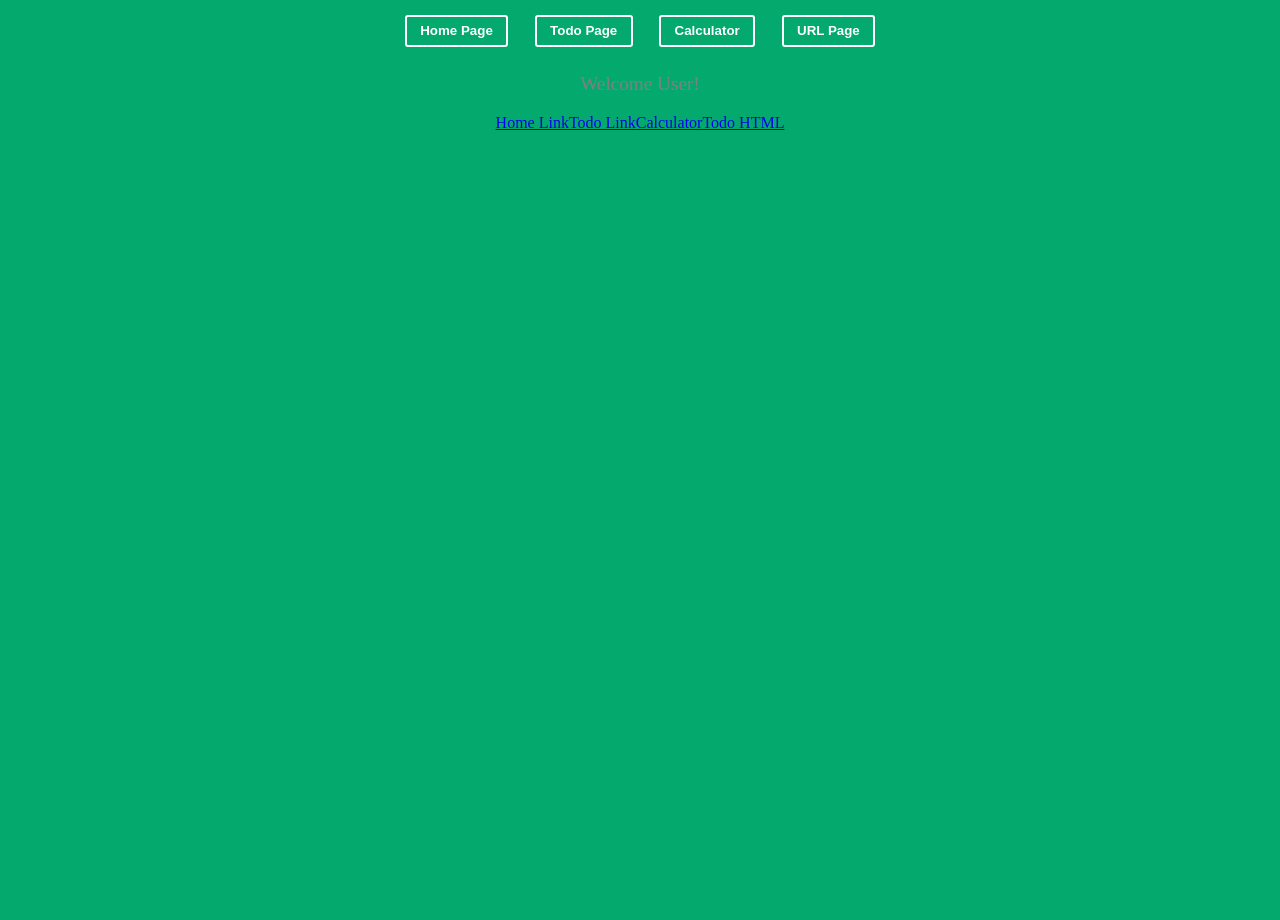
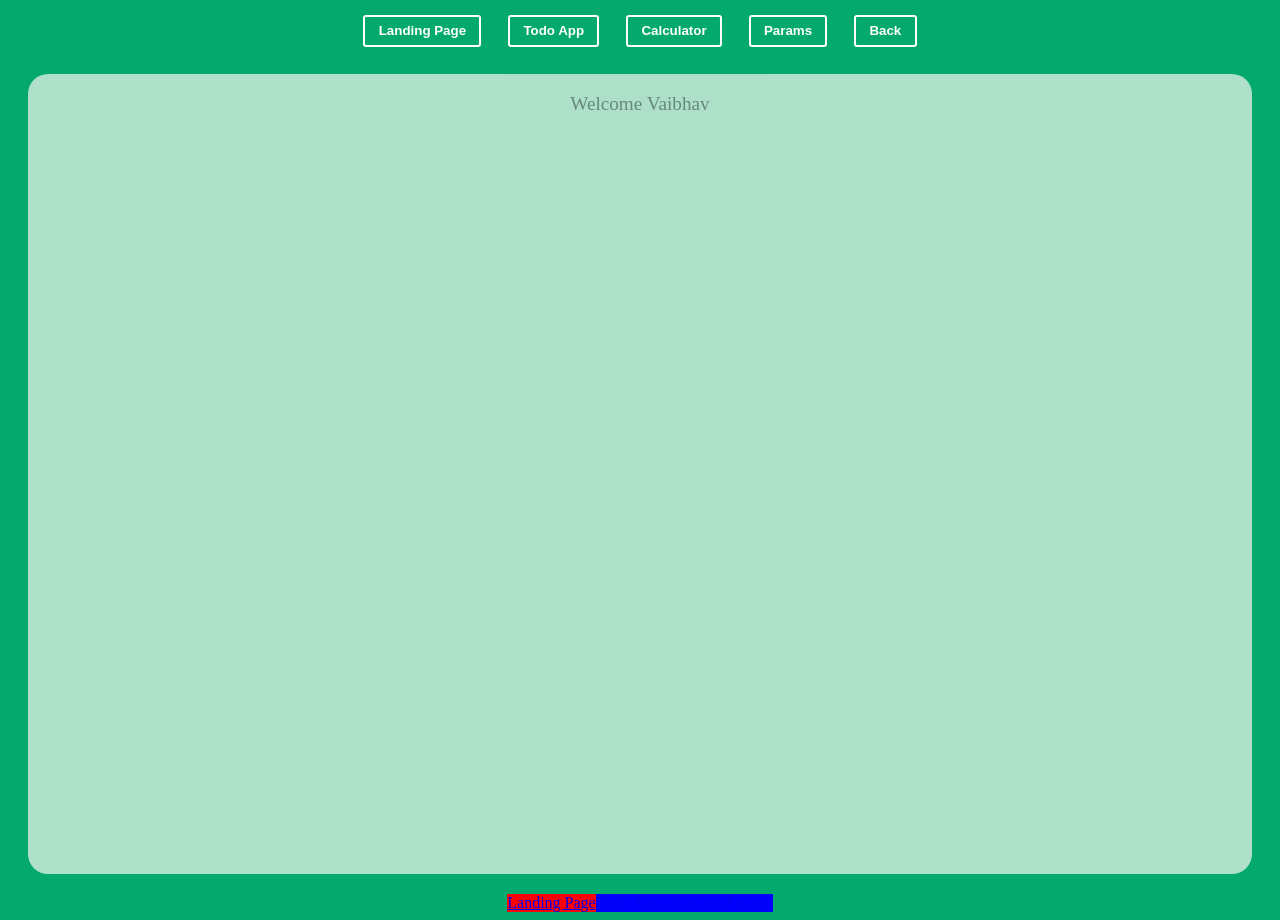
Before and after one commit to techiAbhil/todo-app, a React (Vite) app: page / in a window 1280 px wide. Before the commit the page ends 800 px from the top, so only its background shows below. Built offline with nearby package versions, Linux system fonts and the light colour scheme.

Commit message:
Feat: routing implemented

```diff
--- a/src/App.jsx
+++ b/src/App.jsx
@@ -1,24 +1,28 @@
+import React from 'react';
 import { BrowserRouter, Route, Routes } from 'react-router-dom';
 import Layout from './components/layout/layout';
-import LandigPage from './pages/Landing-page/landing.page';
-import Calculator from './pages/calculator-page/calculator.page';
-import TodoPage from './pages/todo-page/todo.page';
-import UrlPage from './pages/url-page/url.page';
-
+import Calculator from './pages/calculator/calcuator.page';
+import LandingPage from './pages/landing/langing.page';
+import Pramas from './pages/params/params';
+import TodoPage from './pages/todo/todo.page';
 const App = () => {
 	return (
-		<>
 		<BrowserRouter>
 			<Routes>
 				<Route path="/" Component={Layout}>
-						<Route path="/" element={<LandigPage name="abhilash" />} />
+					<Route path="/" Component={LandingPage} />
 					<Route path="/todo" Component={TodoPage} />
-						<Route path="/calculator" Component={Calculator} />
-						<Route path="/urlpage/:id?/:name?" Component={UrlPage} />
+					<Route
+						path="/calculator"
+						element={<Calculator params="this is a sample test" />}
+					/>
+					<Route
+						path="/params/:name/:age/:company/:gender?"
+						Component={Pramas}
+					/>
 				</Route>
 			</Routes>
 		</BrowserRouter>
-		</>
 	);
 };
 
--- a/src/components/layout/layout.jsx
+++ b/src/components/layout/layout.jsx
@@ -1,34 +1,68 @@
-import { Link, Outlet, useNavigate } from 'react-router-dom';
+import React from 'react';
+import { NavLink, Outlet, useNavigate } from 'react-router-dom';
 import { FlexCard, StyledButton } from '../../App.style';
 
 const Layout = () => {
-	const navigatation = useNavigate();
-
+	const navigate = useNavigate();
 	return (
-		<>
+		<div>
 			<FlexCard>
-				<StyledButton onClick={() => navigatation('/')}>Home Page</StyledButton>
-				<StyledButton onClick={() => navigatation('/todo')}>
-					Todo Page
-				</StyledButton>
-				<StyledButton onClick={() => navigatation('/calculator')}>
+				<StyledButton onClick={() => navigate('/')}>Landing Page</StyledButton>
+				<StyledButton onClick={() => navigate('/todo')}>Todo App</StyledButton>
+				<StyledButton onClick={() => navigate('/calculator')}>
 					Calculator
 				</StyledButton>
 				<StyledButton
-					onClick={() => navigatation('/urlpage/1/abhilash?country=indian')}
+					onClick={() =>
+						navigate('/params/steve/99/avengers?q1=vaibhav&q2=32', {
+							state: {
+								password: 'Test@123',
+								villan: 'Thanos',
+							},
+						})
+					}
 				>
-					URL Page
+					Params
 				</StyledButton>
+				<StyledButton onClick={() => navigate(-1)}>Back</StyledButton>
 			</FlexCard>
 			<Outlet />
 
 			<FlexCard>
-				<Link to={'/'}> Home Link </Link>
-				<Link to="/todo"> Todo Link</Link>
-				<Link to="/calculator"> Calculator </Link>
-				<a href="/todo">Todo HTML</a>
+				<NavLink
+					style={({ isActive }) =>
+						isActive ? { background: 'red' } : { background: 'blue' }
+					}
+					to="/"
+				>
+					Landing Page
+				</NavLink>
+				<NavLink
+					style={({ isActive }) =>
+						isActive ? { background: 'red' } : { background: 'blue' }
+					}
+					to="/todo"
+				>
+					Todo App
+				</NavLink>
+				<NavLink
+					style={({ isActive }) =>
+						isActive ? { background: 'red' } : { background: 'blue' }
+					}
+					to="/calculator"
+				>
+					Calculator
+				</NavLink>
+				<NavLink
+					style={({ isActive }) =>
+						isActive ? { background: 'red' } : { background: 'blue' }
+					}
+					to="/params/steve/99/avengers?q1=vaibhav&q2=32"
+				>
+					Params
+				</NavLink>
 			</FlexCard>
-		</>
+		</div>
 	);
 };
 
--- a/src/pages/calculator-page/calculator.page.jsx
+++ b/src/pages/calculator/calcuator.page.jsx
@@ -1,8 +1,8 @@
 import { useReducer, useState } from 'react';
 import MyInput from '../../components/my-input';
-import performOperation from './my-reducer';
+import performOperation from '../../helpers/calculator-reducer';
 
-function Calculator() {
+function Calculator(props) {
 	const [state, dispatch] = useReducer(performOperation, {
 		num1: 0,
 		num2: 0,
@@ -11,7 +11,7 @@ function Calculator() {
 	});
 
 	const [operation, setOpeartion] = useState('');
-
+	console.log(props);
 	return (
 		<div
 			style={{
--- a/src/pages/landing-page/landing.page.jsx
+++ /dev/null
@@ -1,16 +0,0 @@
-import { useEffect } from 'react';
-import { FlexCard, Text } from '../../App.style';
-const LandigPage = (props) => {
-	useEffect(() => {
-		console.log(props);
-	}, [props]);
-	return (
-		<>
-			<FlexCard>
-				<Text color="#fff">Welcome User!</Text>
-			</FlexCard>
-		</>
-	);
-};
-
-export default LandigPage;
--- /dev/null
+++ b/src/pages/landing/langing.page.jsx
@@ -0,0 +1,16 @@
+import React, { useEffect } from 'react';
+import { Container, FlexCard, Text } from '../../App.style';
+const LandingPage = () => {
+	useEffect(() => {
+		console.log('Landing page');
+	}, []);
+	return (
+		<Container>
+			<FlexCard>
+				<Text>Welcome Vaibhav</Text>
+			</FlexCard>
+		</Container>
+	);
+};
+
+export default LandingPage;
--- /dev/null
+++ b/src/pages/params/params.jsx
@@ -0,0 +1,32 @@
+import { useEffect } from 'react';
+import { useLocation, useParams, useSearchParams } from 'react-router-dom';
+import { FlexCard, Text } from '../../App.style';
+
+const Pramas = () => {
+	const [queryParams] = useSearchParams(); //query params
+
+	useEffect(() => {
+		for (let i of queryParams) {
+			console.log('queryParams in loop = ', i);
+		}
+	}, [queryParams]);
+
+	const params = useParams();
+
+	useEffect(() => {
+		console.log('params = ', params);
+	}, [params]);
+
+	const locationData = useLocation();
+
+	useEffect(() => {
+		console.log('location data = ', locationData.state);
+	}, [locationData]);
+	return (
+		<FlexCard>
+			<Text>Test query params</Text>
+		</FlexCard>
+	);
+};
+
+export default Pramas;
--- a/src/pages/todo-page/todo.page.jsx
+++ b/src/pages/todo/todo.page.jsx
@@ -1,5 +1,5 @@
 import isPropValid from '@emotion/is-prop-valid';
-import { Component, useEffect, useRef, useState } from 'react';
+import { useEffect, useRef, useState } from 'react';
 import { StyleSheetManager } from 'styled-components';
 import {
 	Container,
@@ -10,16 +10,12 @@ import {
 } from '../../App.style';
 import TodoList from '../../components/todo-components/todo-list';
 import AppContext from '../../context/app-context';
-const TodoPage = (props) => {
+const TodoPage = () => {
 	const inputRef = useRef();
 	const [todoListItems, setTodoListItems] = useState([]);
 	useEffect(() => {
 		inputRef.current.focus();
 	}, []);
-
-	useEffect(() => {
-		console.log(props);
-	}, [props]);
 
 	const onClickHandler = () => {
 		setTodoListItems([
@@ -60,7 +56,7 @@ const TodoPage = (props) => {
 		>
 			<StyleSheetManager shouldForwardProp={isPropValid}>
 				<Container>
-					<AppChild />
+					{/* <AppChild /> */}
 					<FlexCard>
 						<Title>Todo App</Title>
 					</FlexCard>
@@ -79,12 +75,12 @@ const TodoPage = (props) => {
 	);
 };
 
-class AppChild extends Component {
-	render() {
-		return (
-			<AppContext.Consumer>{({ name }) => <h1>{name}</h1>}</AppContext.Consumer>
-		);
-	}
-}
+// class AppChild extends Component {
+// 	render() {
+// 		return (
+// 			<AppContext.Consumer>{({ name }) => <h1>{name}</h1>}</AppContext.Consumer>
+// 		);
+// 	}
+// }
 
 export default TodoPage;
--- a/src/pages/url-page/url.page.jsx
+++ /dev/null
@@ -1,16 +0,0 @@
-import { useParams, useSearchParams } from 'react-router-dom';
-
-const UrlPage = () => {
-	const [params] = useSearchParams();
-	const urlParams = useParams();
-
-	for (const entry of params) {
-		console.log(entry);
-	}
-
-	console.log('urlParams = ', urlParams);
-
-	return <div>THis is a test URLs page</div>;
-};
-
-export default UrlPage;
```
Also changed, not shown: src/App copy.jsx (added), src/helpers/calculator-reducer.js (renamed from src/pages/calculator-page/my-reducer.js). Lines whose indentation alone changed are shown as unchanged.
